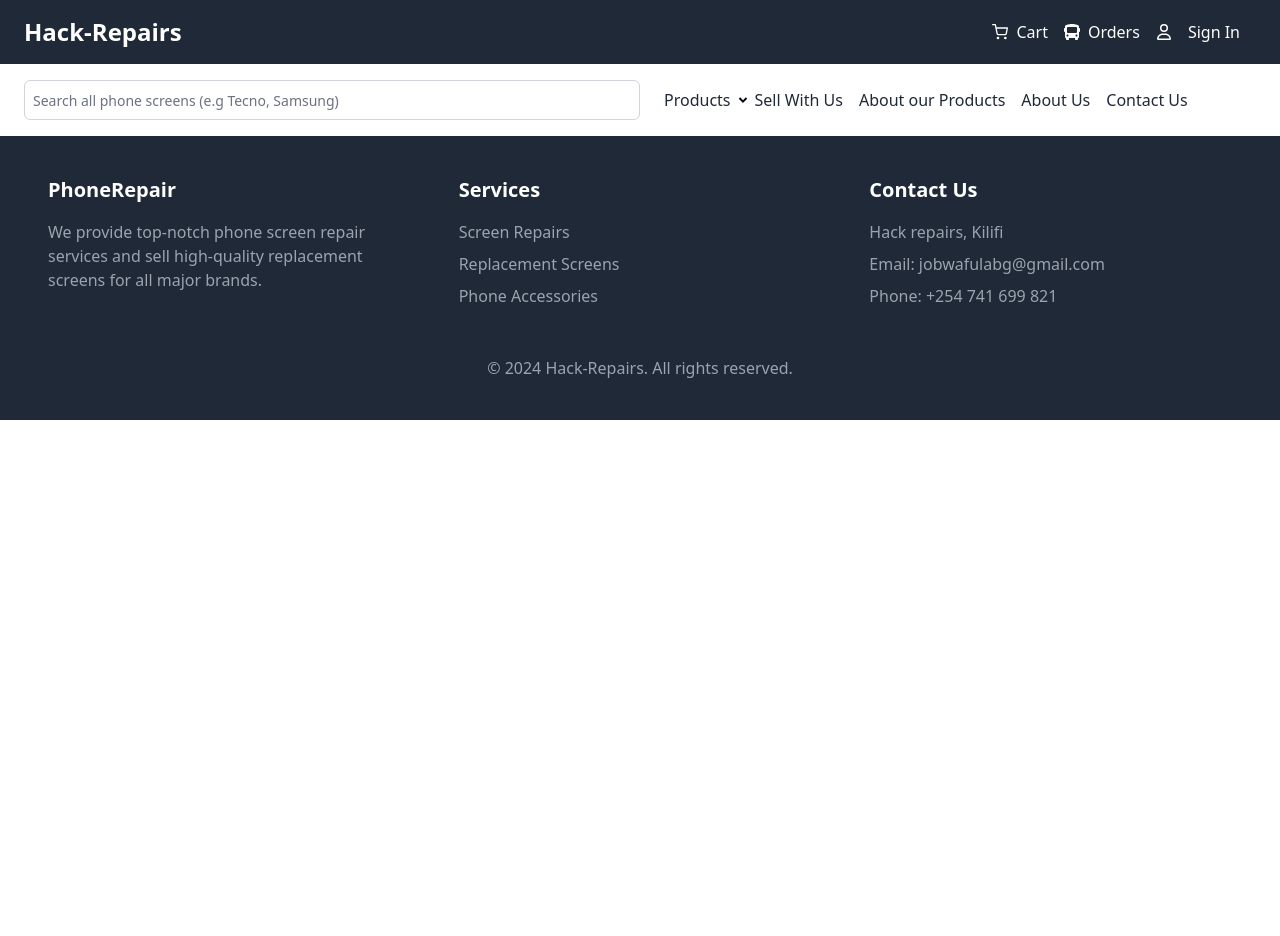
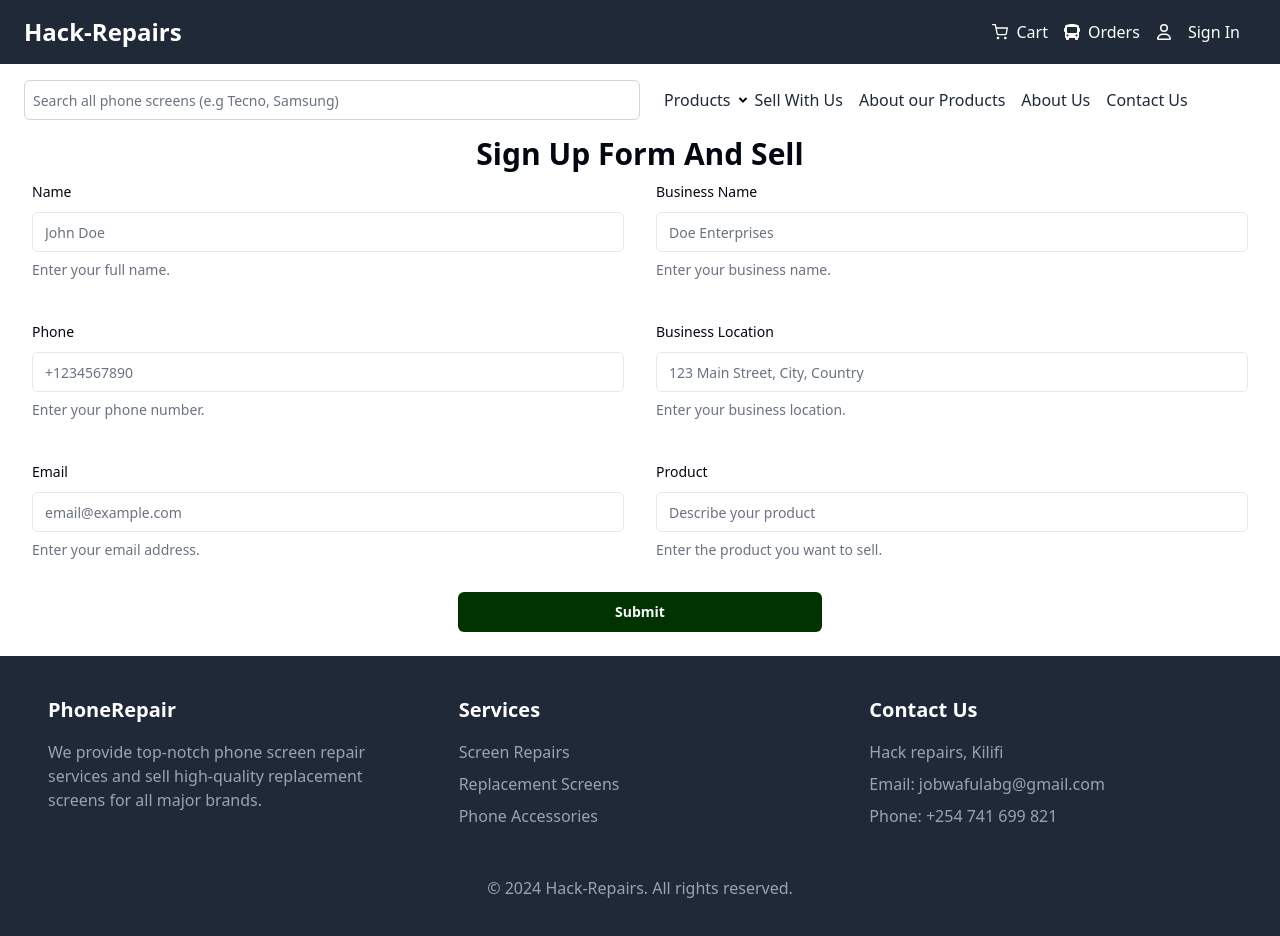
Before and after one commit to Jobwafula/HackRepairsFrontend, a Next.js app in the folder hack-repairs/: page /sell-with-us/sell in a window 1280 px wide. Shown: the top 936 px of the page. Before the commit the page ends 800 px from the top, so only its background shows below. Built offline with nearby package versions, Linux system fonts and the light colour scheme.

Commit message:
sell with us form

```diff
--- a/hack-repairs/package.json
+++ b/hack-repairs/package.json
@@ -28,7 +28,7 @@
     "next-auth": "^4.24.7",
     "react": "^18.3.1",
     "react-dom": "^18.3.1",
-    "react-hook-form": "^7.52.1",
+    "react-hook-form": "^7.52.2",
     "react-icons": "^5.2.1",
     "react-slick": "^0.30.2",
     "slick-carousel": "^1.8.1",
--- a/hack-repairs/src/components/forms/SellWithusForm.tsx
+++ b/hack-repairs/src/components/forms/SellWithusForm.tsx
@@ -1,2 +1,162 @@
-const SellWithusForm =()=>{}
-export default SellWithusForm;
+"use client";
+import { zodResolver } from "@hookform/resolvers/zod";
+import { useForm } from "react-hook-form";
+import { z } from "zod";
+import { Button } from "@/components/ui/button";
+import {
+  Form,
+  FormControl,
+  FormDescription,
+  FormField,
+  FormItem,
+  FormLabel,
+  FormMessage,
+} from "@/components/ui/form";
+import { Input } from "@/components/ui/input";
+
+const formSchema = z.object({
+  name: z.string().min(2).max(50),
+  business_name: z.string().min(2).max(50),
+  phone: z.string().min(2).max(50),
+  business_location: z.string().min(2).max(50),
+  email: z.string().email().max(50),
+  product: z.string().min(2).max(50),
+});
+
+export default function SellWithusForm() {
+  const form = useForm<z.infer<typeof formSchema>>({
+    resolver: zodResolver(formSchema),
+    defaultValues: {
+      name: "",
+      business_name: "",
+      phone: "",
+      business_location: "",
+      email: "",
+      product: "",
+    },
+  });
+
+  function onSubmit(values: z.infer<typeof formSchema>) {
+    console.log(values);
+  }
+
+  return (
+    <Form {...form}>
+      <h1 className="font-bold text-3xl capitalize text-center">
+        Sign up form and sell
+      </h1>
+      <form
+        onSubmit={form.handleSubmit(onSubmit)}
+        className="space-y-8 flex mx-8 flex-col mb-6  items-center"
+      >
+        {/* Name */}
+        <div className="grid grid-cols-1 md:grid-cols-2  w-full text-2xl gap-8">
+          <FormField
+            control={form.control}
+            name="name"
+            render={({ field }) => (
+              <FormItem>
+                <FormLabel>Name</FormLabel>
+                <FormControl>
+                  <Input placeholder="John Doe" {...field} />
+                </FormControl>
+                <FormDescription>Enter your full name.</FormDescription>
+                <FormMessage />
+              </FormItem>
+            )}
+          />
+
+          {/* Business Name */}
+          <FormField
+            control={form.control}
+            name="business_name"
+            render={({ field }) => (
+              <FormItem>
+                <FormLabel>Business Name</FormLabel>
+                <FormControl>
+                  <Input placeholder="Doe Enterprises" {...field} />
+                </FormControl>
+                <FormDescription>Enter your business name.</FormDescription>
+                <FormMessage />
+              </FormItem>
+            )}
+          />
+        </div>
+        <div className="grid grid-cols-1 md:grid-cols-2  w-full text-2xl gap-8">
+          {/* Phone */}
+          <FormField
+            control={form.control}
+            name="phone"
+            render={({ field }) => (
+              <FormItem>
+                <FormLabel>Phone</FormLabel>
+                <FormControl>
+                  <Input placeholder="+1234567890" {...field} />
+                </FormControl>
+                <FormDescription>Enter your phone number.</FormDescription>
+                <FormMessage />
+              </FormItem>
+            )}
+          />
+
+          {/* Business Location */}
+          <FormField
+            control={form.control}
+            name="business_location"
+            render={({ field }) => (
+              <FormItem>
+                <FormLabel>Business Location</FormLabel>
+                <FormControl>
+                  <Input
+                    placeholder="123 Main Street, City, Country"
+                    {...field}
+                  />
+                </FormControl>
+                <FormDescription>Enter your business location.</FormDescription>
+                <FormMessage />
+              </FormItem>
+            )}
+          />
+        </div>
+
+        <div className="grid grid-cols-1 md:grid-cols-2  w-full text-2xl gap-8">
+          {/* Email */}
+          <FormField
+            control={form.control}
+            name="email"
+            render={({ field }) => (
+              <FormItem>
+                <FormLabel>Email</FormLabel>
+                <FormControl>
+                  <Input placeholder="email@example.com" {...field} />
+                </FormControl>
+                <FormDescription>Enter your email address.</FormDescription>
+                <FormMessage />
+              </FormItem>
+            )}
+          />
+
+          {/* Product */}
+          <FormField
+            control={form.control}
+            name="product"
+            render={({ field }) => (
+              <FormItem>
+                <FormLabel>Product</FormLabel>
+                <FormControl>
+                  <Input placeholder="Describe your product" {...field} />
+                </FormControl>
+                <FormDescription>
+                  Enter the product you want to sell.
+                </FormDescription>
+                <FormMessage />
+              </FormItem>
+            )}
+          />
+        </div>
+
+        <Button type="submit" className='bg-button  w-[30%] font-bold'>Submit</Button>
+      </form>
+    </Form>
+  );
+}
```
Also changed, not shown: 1 other file (tests, documents, lock files or other folders).
